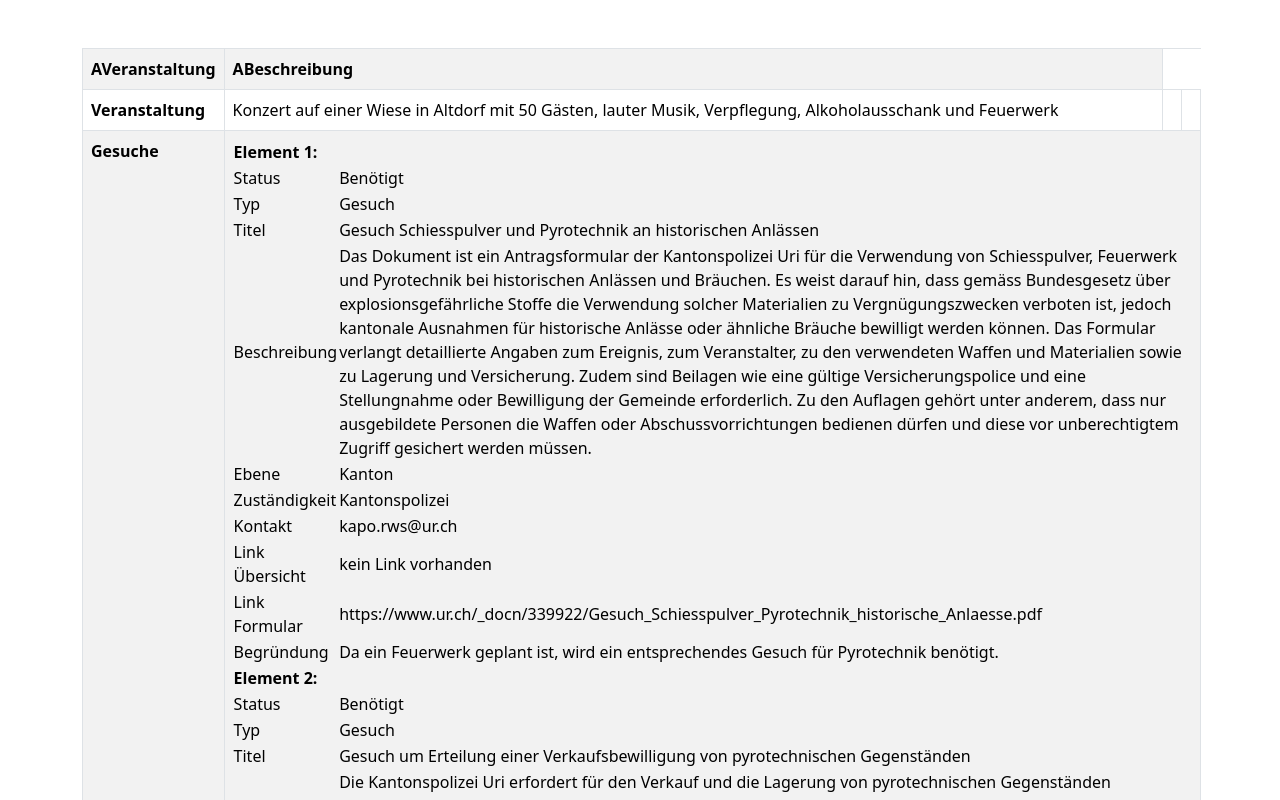
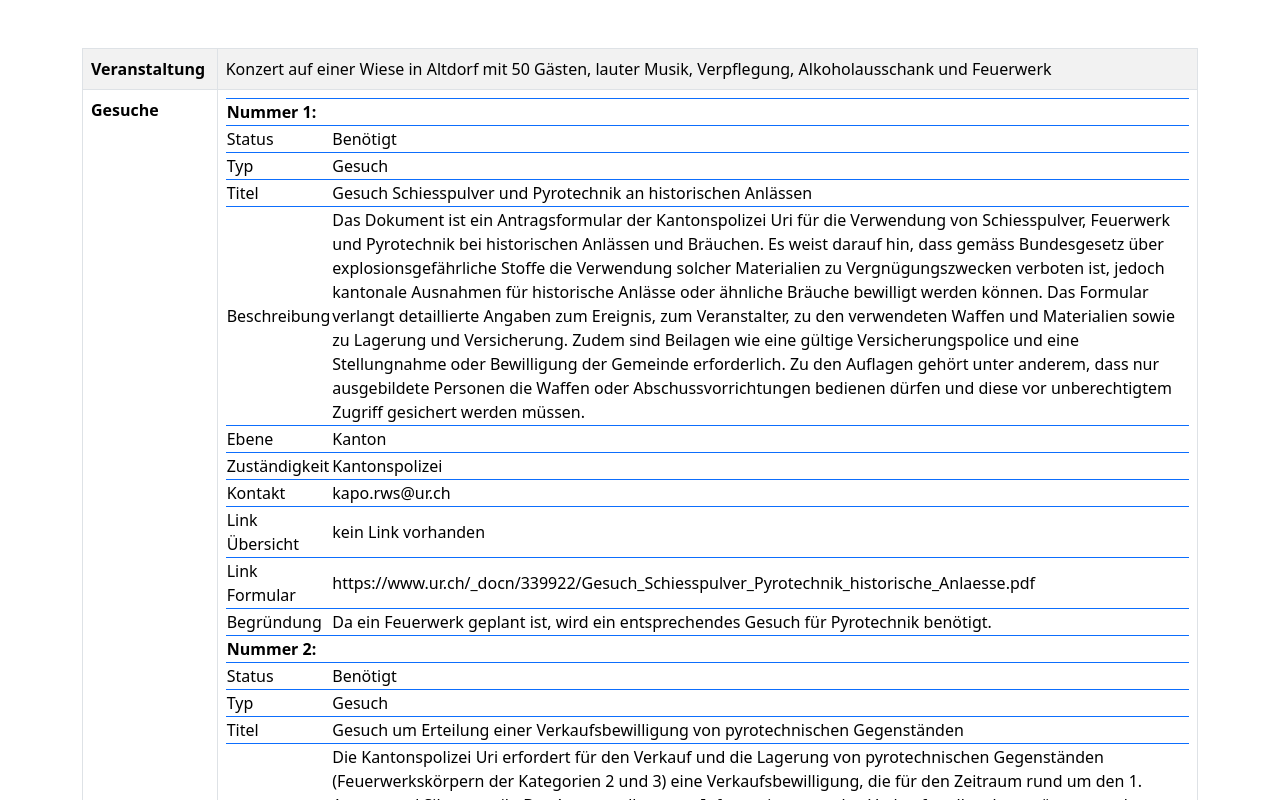
Before and after one commit to mogisler/Hackaton25, a website: page antwort.html in a window 1280 px wide. Shown: the top 800 px of the page. Drawn offline with nearby package versions, Linux system fonts and the light colour scheme.

Commit message:
add logic for creating table

```diff
--- a/antwort.html
+++ b/antwort.html
@@ -103,10 +103,10 @@
         // Funktion zum Erstellen eines verschachtelten Tabellenabschnitts für Array-Objekte
         function createNestedTable(array) {
             const nestedTable = document.createElement('table');
-            nestedTable.className = 'table table-sm';
+            nestedTable.className = 'table table-sm table-bordered border-primary ';
             array.forEach((item, index) => {
                 const headerRow = document.createElement('tr');
-                const headerCell = createCell(`Element ${index + 1}:`, true, 2);
+                const headerCell = createCell(`Nummer  ${index + 1}:`, true, 2);
                 headerRow.appendChild(headerCell);
                 nestedTable.appendChild(headerRow);
                 for (let key in item) {
@@ -123,11 +123,7 @@
         document.addEventListener('DOMContentLoaded', () => {
             const tbody = document.querySelector('tbody');
 
-            // Kopfzeile
-            const headerRow = document.createElement('tr');
-            headerRow.appendChild(createCell('AVeranstaltung', true));
-            headerRow.appendChild(createCell('ABeschreibung', true));
-            tbody.appendChild(headerRow);
+
 
             // Durchlaufen der Eigenschaften in testliste
             for (let property in testliste) {
@@ -138,15 +134,12 @@
                 // Wenn der Wert ein Array ist, erstelle verschachtelte Tabellen
                 if (Array.isArray(value)) {
                     const cell = document.createElement('td');
-                    cell.colSpan = 4;
+                    cell.colSpan = 1;
                     cell.appendChild(createNestedTable(value));
                     row.appendChild(cell);
                 } else {
                     // Bei einfachen Textwerten
-                    row.appendChild(createCell(value, false, 2));
-                    // Beispiel: Leere Zelle für Begründung, falls nicht vorhanden
-                    row.appendChild(createCell(''));
-                    row.appendChild(createCell(''));
+                    row.appendChild(createCell(value, false, 1));
                 }
                 tbody.appendChild(row);
             }
```
